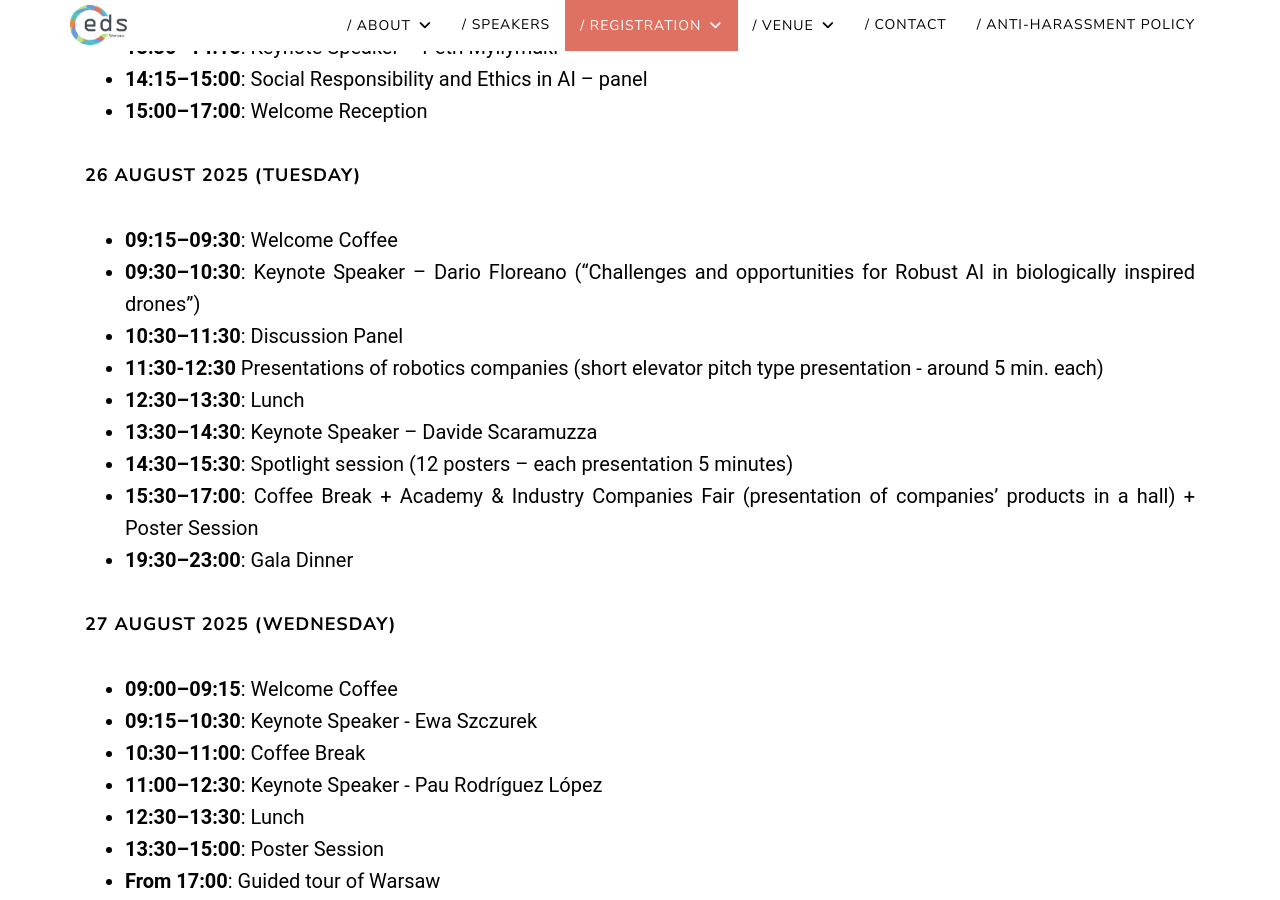
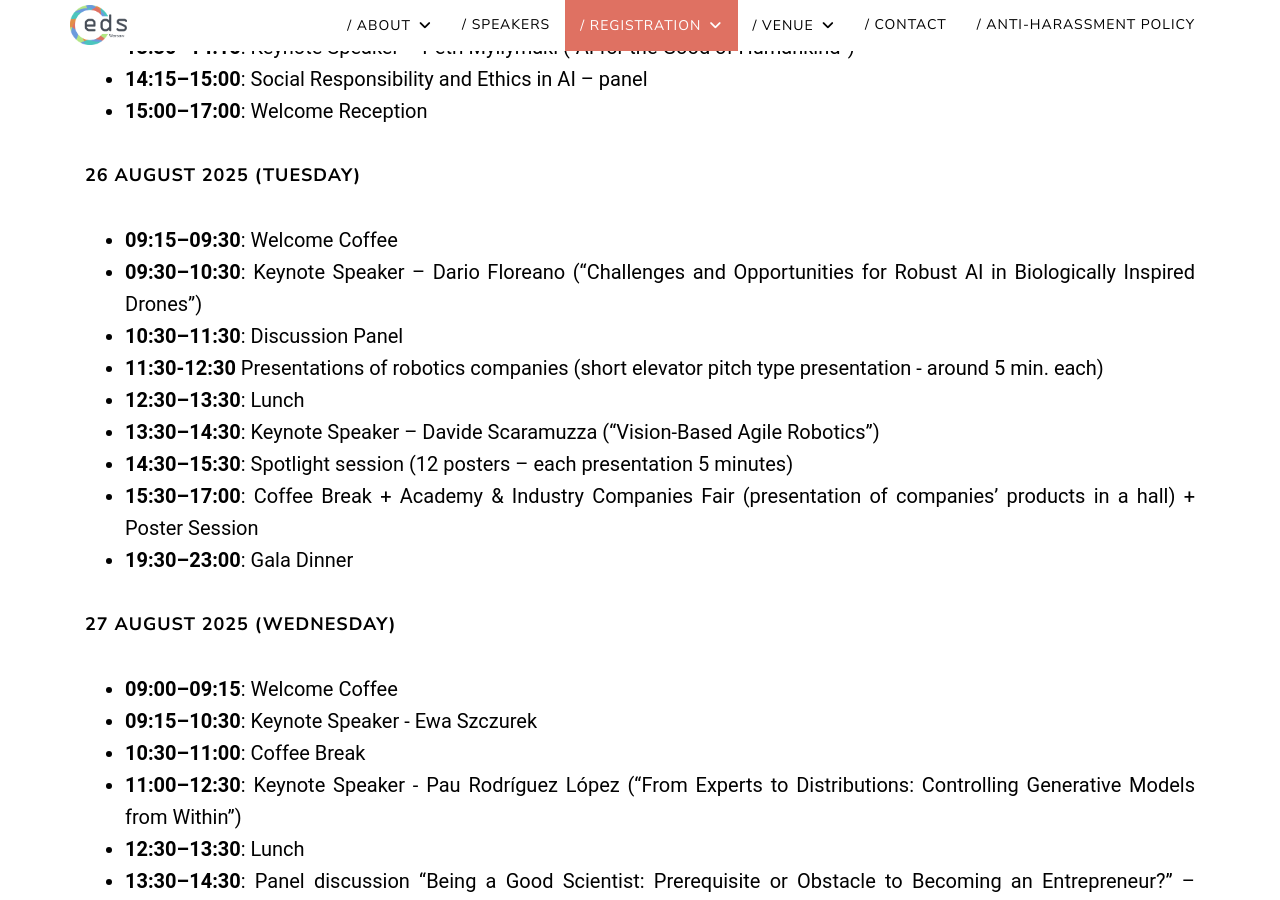
Before and after one commit to eds2025/eds2025.github.io, a Jekyll site: the page built from index.html, in a window 1280 px wide and 900 px high, scrolled down 3869 px. Built offline with Jekyll 4.4.1, drawn with Linux system fonts in a browser that asks for light colours; some of the changed text lies outside the part shown.

Commit message:
Add new agenda

```diff
--- a/_includes/home/registration.html
+++ b/_includes/home/registration.html
@@ -10,7 +10,8 @@
             <ul>
                 <li><strong>12:15–13:00</strong>: Registration & Welcome Coffee</li>
                 <li><strong>13:00–13:30</strong>: Kick-off Ceremony</li>
-                <li><strong>13:30–14:15</strong>: Keynote Speaker – Petri Myllymäki</li>
+                <li><strong>13:30–14:15</strong>: Keynote Speaker – Petri Myllymäki (“AI for the Good of Humankind”)
+                </li>
                 <li><strong>14:15–15:00</strong>: Social Responsibility and Ethics in AI – panel</li>
                 <li><strong>15:00–17:00</strong>: Welcome Reception</li>
             </ul>
@@ -18,15 +19,15 @@
             <h4><strong>26 August 2025 (Tuesday)</strong></h4>
             <ul>
                 <li><strong>09:15–09:30</strong>: Welcome Coffee</li>
-                <li><strong>09:30–10:30</strong>: Keynote Speaker – Dario Floreano (“Challenges and opportunities for
-                    Robust AI in biologically inspired
-                    drones”)
+                <li><strong>09:30–10:30</strong>: Keynote Speaker – Dario Floreano (“Challenges and Opportunities for
+                    Robust AI in Biologically Inspired Drones”)
                 </li>
                 <li><strong>10:30–11:30</strong>: Discussion Panel</li>
                 <li><strong>11:30-12:30</strong> Presentations of robotics companies (short elevator pitch type
                     presentation - around 5 min. each)</li>
                 <li><strong>12:30–13:30</strong>: Lunch</li>
-                <li><strong>13:30–14:30</strong>: Keynote Speaker – Davide Scaramuzza</li>
+                <li><strong>13:30–14:30</strong>: Keynote Speaker – Davide Scaramuzza (“Vision-Based Agile Robotics”)
+                </li>
                 <li><strong>14:30–15:30</strong>: Spotlight session (12 posters – each presentation 5 minutes)</li>
                 <li><strong>15:30–17:00</strong>: Coffee Break + Academy & Industry Companies Fair (presentation of
                     companies’ products in a hall) +
@@ -39,18 +40,23 @@
                 <li><strong>09:00–09:15</strong>: Welcome Coffee</li>
                 <li><strong>09:15–10:30</strong>: Keynote Speaker - Ewa Szczurek</li>
                 <li><strong>10:30–11:00</strong>: Coffee Break</li>
-                <li><strong>11:00–12:30</strong>: Keynote Speaker - Pau Rodríguez López</li>
+                <li><strong>11:00–12:30</strong>: Keynote Speaker - Pau Rodríguez López (“From Experts to Distributions:
+                    Controlling Generative Models from Within”)</li>
                 <li><strong>12:30–13:30</strong>: Lunch</li>
-                <li><strong>13:30–15:00</strong>: Poster Session</li>
+                <li><strong>13:30–14:30</strong>: Panel discussion “Being a Good Scientist: Prerequisite or Obstacle to
+                    Becoming an Entrepreneur?” – Marek
+                    Cygan, Tomasz Trzciński, Piotr Sankowski</li>
+                <li><strong>14:30–16:00</strong>: Poster Session </li>
                 <li><strong>From 17:00</strong>: Guided tour of Warsaw</li>
             </ul>
 
             <h4><strong>28 August 2025 (Thursday)</strong></h4>
             <ul>
                 <li><strong>09:15–09:30</strong>: Welcome Coffee</li>
-                <li><strong>09:30–11:00</strong>: Keynote Speaker – Serge Belongie</li>
+                <li><strong>09:30–11:00</strong>: Keynote Speaker – Serge (“Narratives in the Modern Social Media
+                    Ecosystem”)</li>
                 <li><strong>11:00–11:30</strong>: Coffee Break</li>
-                <li><strong>11:30–12:30</strong>: Keynote Speaker – Nuria Oliver</li>
+                <li><strong>11:30–12:30</strong>: Keynote Speaker – Nuria Oliver (“Towards a Fairer World With AI”)</li>
                 <li><strong>12:30–13:30</strong>: Lunch</li>
                 <li><strong>13:30-15:30</strong>: Poster Session</li>
                 <li><strong>15:30-16:00</strong>: Coffee Break & Winning Poster(s) Announcement</li>
@@ -127,7 +134,7 @@
                 <li><strong>Final payment deadline:</strong> July 25, 2025</li>
             </ul>
 
-            <h4 id="how-to-submit" class="about-subsection"><strong>VI. How to Submit</strong></h4>
+            <h4 id="how-to-apply" class="about-subsection"><strong>VI. How to Apply</strong></h4>
             <p>
                 Submissions will be accepted through an <strong>online submission form</strong>, which will be made
                 available on the
```
Also changed, not shown: other parts of _includes/home/registration.html (+3 -2 lines).
